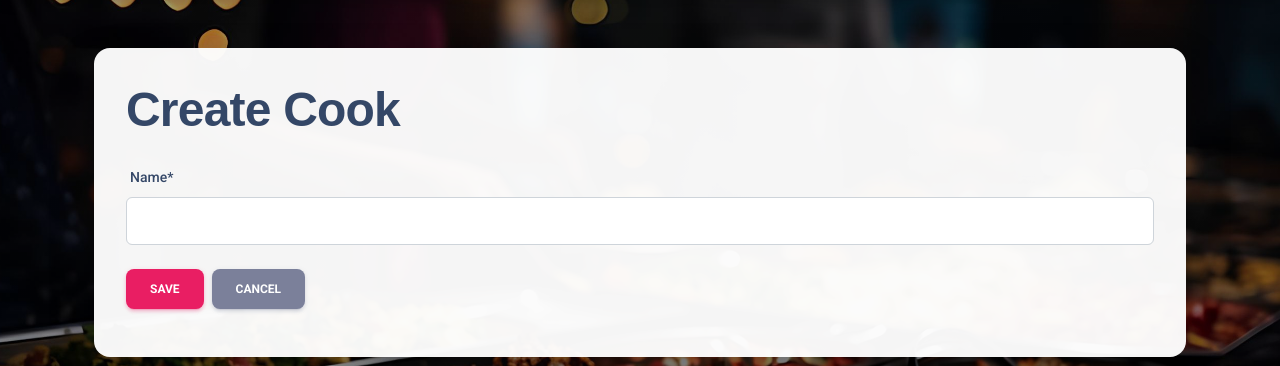
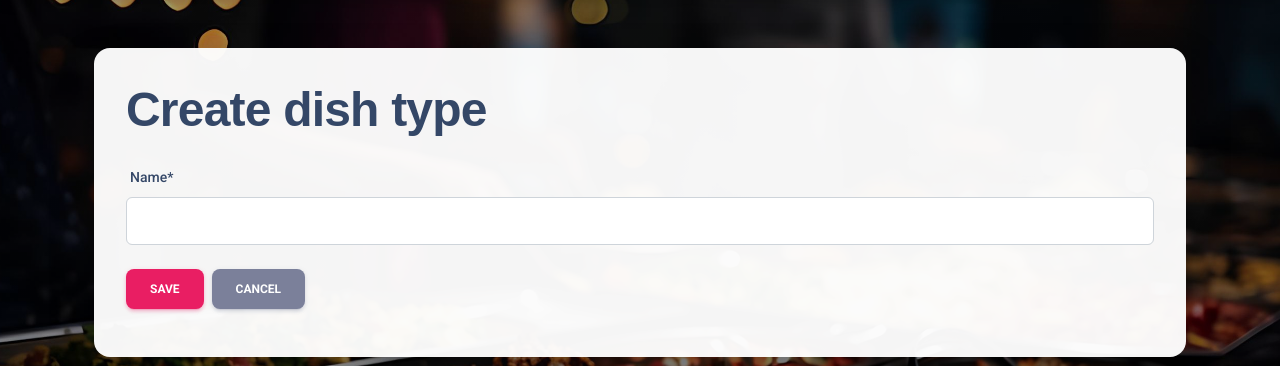
Before and after one commit to StrawHato/kitchen-mate, a Django app: page /kitchen/types/create/ in a window 1280 px wide. Shown: the part 54-420 px from the top of the page. Run offline with Django 5.2, Linux system fonts and the light colour scheme; a user stored in the database is signed in; some libraries are stand-ins or nearby versions.

Commit message:
Fix issue found during PR review

```diff
--- a/templates/kitchen/cook_experience_update.html
+++ b/templates/kitchen/cook_experience_update.html
@@ -6,7 +6,7 @@
   <div class="page-card form-card">
 
     <h1 class="mb-4">
-      {{ object|yesno:"Update,Create" }} Cook
+      Update Cook experience
     </h1>
 
     <form method="post" novalidate>
--- a/templates/kitchen/dish_type_form.html
+++ b/templates/kitchen/dish_type_form.html
@@ -6,7 +6,7 @@
   <div class="page-card form-card">
 
     <h1 class="mb-4">
-      {{ object|yesno:"Update,Create" }} Cook
+      {{ object|yesno:"Update,Create" }} dish type
     </h1>
 
     <form method="post" novalidate>
--- a/templates/kitchen/ingredient_form.html
+++ b/templates/kitchen/ingredient_form.html
@@ -6,7 +6,7 @@
   <div class="page-card form-card">
 
     <h1 class="mb-4">
-      {{ object|yesno:"Update,Create" }} Cook
+      {{ object|yesno:"Update,Create" }} ingredient
     </h1>
 
     <form method="post" novalidate>
```
